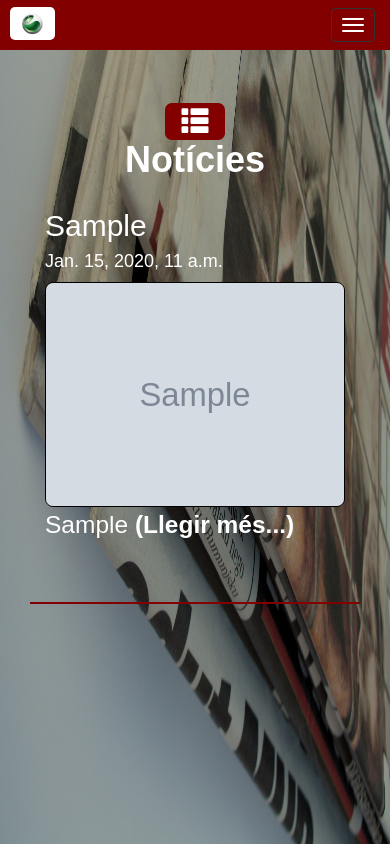
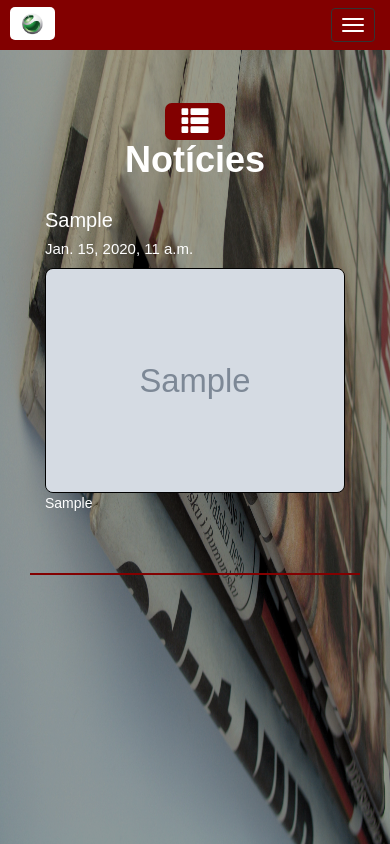
Before and after one commit to karlos27/GS_3.0, a Django app: page /llistat in a window 390 px wide. Run offline with Django 3.2, Linux system fonts and the light colour scheme; tables that the repository leaves empty hold one stand-in row (values such as "Sample post"); grey boxes marked "Sample" are stand-in pictures; some libraries are stand-ins or nearby versions.

Commit message:
last_changes_2

```diff
--- a/GS/static/css/style.css
+++ b/GS/static/css/style.css
@@ -82,20 +82,7 @@ h1 {
 	border-top: solid 2px rgb(130,0,0);
 	padding-bottom: 50px;
 	color: rgb(0,0,0);
-}
-
-@media screen and (max-width: 768px){
-	#list-body h2{
-		font-size: 20px;
-	}
-
-	#list-body h4{
-		font-size: 15px;
-	}
-
-	#list-body {
-		font-size: 10px;
-	}
+	text-align: justify;
 }
 
 #list-body p {
@@ -119,6 +106,33 @@ h1 {
 #news-list-body a {
 	color: rgb(255,255,255);
 }
+
+@media screen and (max-width: 768px){
+	#list-body h2 {
+		font-size: 20px;
+	}
+
+	#list-body h4 {
+		font-size: 15px;
+	}
+
+	#list-body {
+		font-size: 8px;
+	}
+
+	#news-list-body h2 {
+		font-size: 20px;
+	}
+
+	#news-list-body h4 {
+		font-size: 15px;
+	}
+
+	#news-list-body {
+		font-size: 8px;
+	}
+}
+
 
 #news-image {
 	border-radius: 8px;
--- a/GS/templates/gestoria/templates/index.html
+++ b/GS/templates/gestoria/templates/index.html
@@ -27,7 +27,7 @@
 						<a href="{{ noticies.font }}"><img src="{{ noticies.foto.url }}" class="img-responsive" alt="Imatge d\'arxiu" id="news-image"></a>
 					</div>
 					<div class="col-sm-6 col-md-8">
-						<p>{{ noticies.cos|safe }}<a href="{{ noticies.font }}"><strong> (Llegir més...)</strong></a></p>
+						<p>{{ noticies.cos|safe }}<a href="{{ noticies.font }}"></a></p>
 					</div>
 				</div>
 			</div>
--- a/GS/templates/gestoria/templates/noticies.html
+++ b/GS/templates/gestoria/templates/noticies.html
@@ -18,7 +18,7 @@
 								<a href="{{ llista.font }}"><img src="{{ llista.foto.url }}" class="img-responsive" alt="Imatge" id="news-image"></a>
 							</div>
 							<div class="col-xs-12 col-sm-6 col-md-8 col-lg-8">
-								<p>{{ llista.cos|safe }}<a href="{{ llista.font }}"><strong> (Llegir més...)</strong></a></p>
+								<p>{{ llista.cos|safe }}<a href="{{ llista.font }}"></a></p>
 							</div>
 						</div>
 					</div>
```
